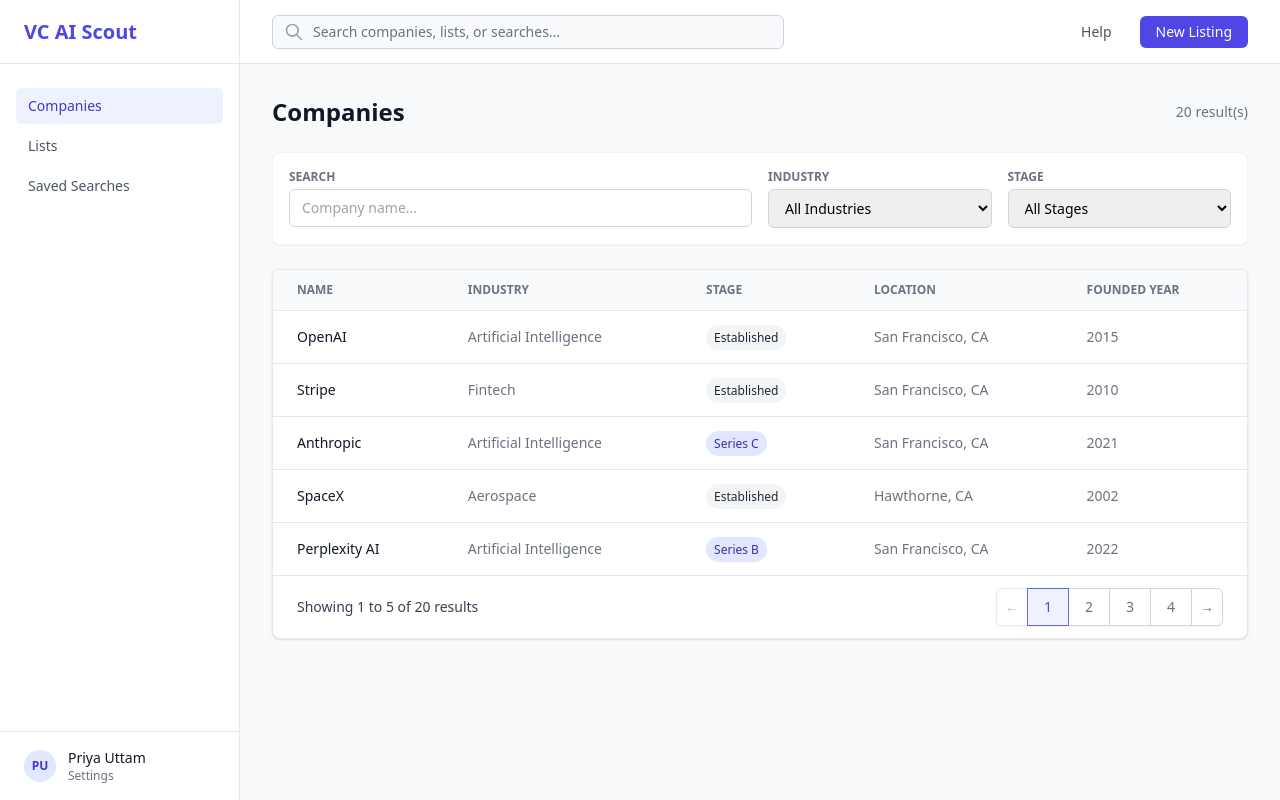
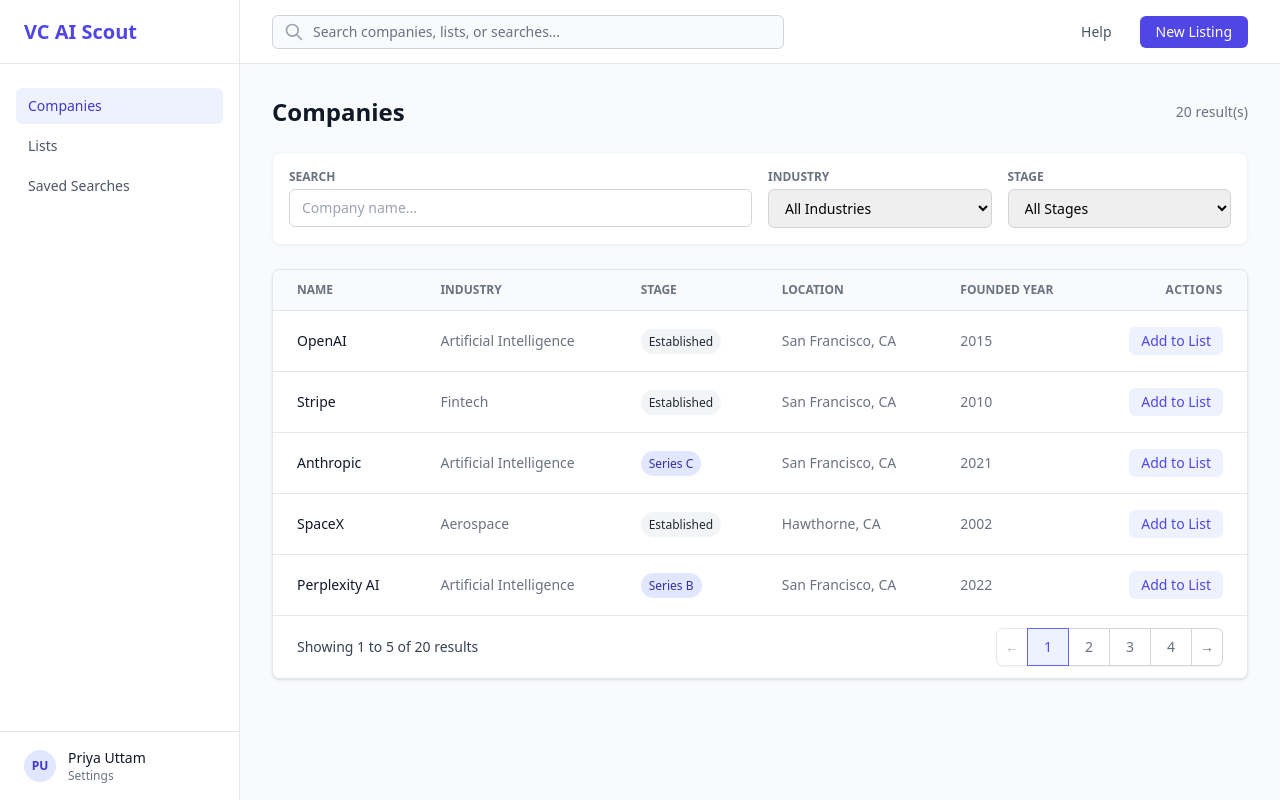
Before and after one commit to PriyaUttam123/ThesisScout-AI-powered-VC-discovery-and-enrichment-platform, a React (Vite) app in the folder vc-ai-scout/client/: page /companies in a window 1280 px wide. Built offline with nearby package versions, Linux system fonts and the light colour scheme.

Commit message:
Add to list functionality

```diff
--- a/vc-ai-scout/client/src/pages/Companies.tsx
+++ b/vc-ai-scout/client/src/pages/Companies.tsx
@@ -1,6 +1,7 @@
 import { useState, useMemo } from 'react';
 import { useNavigate } from 'react-router-dom';
 import { companies, Company } from '../data/companies';
+import SaveToListModal from '../components/SaveToListModal';
 
 const ITEMS_PER_PAGE = 5;
 
@@ -11,6 +12,7 @@
     const [stageFilter, setStageFilter] = useState('');
     const [sortConfig, setSortConfig] = useState<{ key: keyof Company; direction: 'asc' | 'desc' } | null>(null);
     const [currentPage, setCurrentPage] = useState(1);
+    const [selectedCompanyId, setSelectedCompanyId] = useState<string | null>(null);
 
     const industries = useMemo(() => Array.from(new Set(companies.map(c => c.industry))).sort(), []);
     const stages = useMemo(() => Array.from(new Set(companies.map(c => c.stage))).sort(), []);
@@ -111,6 +113,9 @@
                                     </div>
                                 </th>
                             ))}
+                            <th className="px-6 py-3 text-right text-xs font-bold text-gray-500 uppercase tracking-wider">
+                                Actions
+                            </th>
                         </tr>
                     </thead>
                     <tbody className="bg-white divide-y divide-gray-200">
@@ -130,6 +135,17 @@
                                 </td>
                                 <td className="px-6 py-4 whitespace-nowrap text-sm text-gray-500">{company.location}</td>
                                 <td className="px-6 py-4 whitespace-nowrap text-sm text-gray-500">{company.foundedYear}</td>
+                                <td className="px-6 py-4 whitespace-nowrap text-right text-sm font-medium">
+                                    <button
+                                        onClick={(e) => {
+                                            e.stopPropagation();
+                                            setSelectedCompanyId(company.id);
+                                        }}
+                                        className="text-indigo-600 hover:text-indigo-900 bg-indigo-50 px-3 py-1 rounded-md transition-colors"
+                                    >
+                                        Add to List
+                                    </button>
+                                </td>
                             </tr>
                         ))}
                     </tbody>
@@ -177,8 +193,8 @@
                                         key={i}
                                         onClick={() => setCurrentPage(i + 1)}
                                         className={`relative inline-flex items-center px-4 py-2 border text-sm font-medium ${currentPage === i + 1
-                                                ? 'z-10 bg-indigo-50 border-indigo-500 text-indigo-600'
-                                                : 'bg-white border-gray-300 text-gray-500 hover:bg-gray-50'
+                                            ? 'z-10 bg-indigo-50 border-indigo-500 text-indigo-600'
+                                            : 'bg-white border-gray-300 text-gray-500 hover:bg-gray-50'
                                             }`}
                                     >
                                         {i + 1}
@@ -197,6 +213,12 @@
                     </div>
                 </div>
             </div>
+
+            <SaveToListModal
+                isOpen={!!selectedCompanyId}
+                onClose={() => setSelectedCompanyId(null)}
+                companyId={selectedCompanyId || ''}
+            />
         </div>
     );
 };
```
